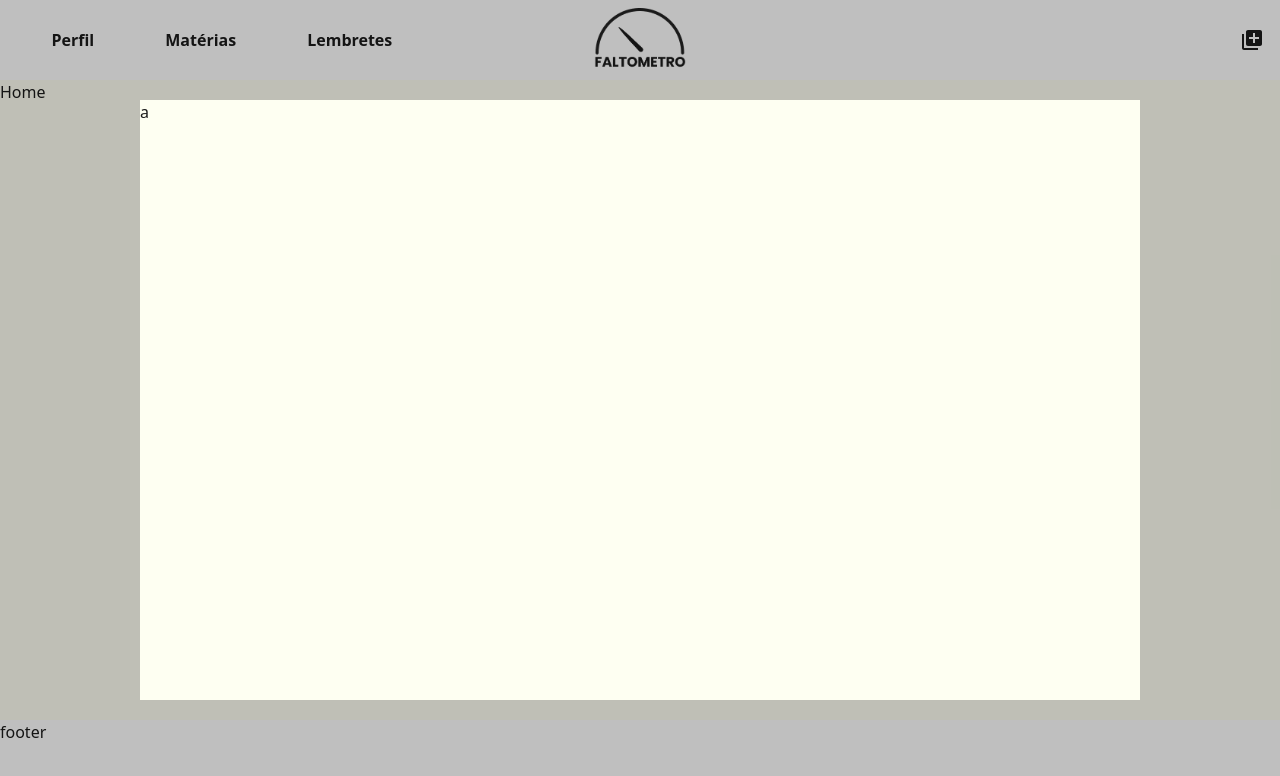
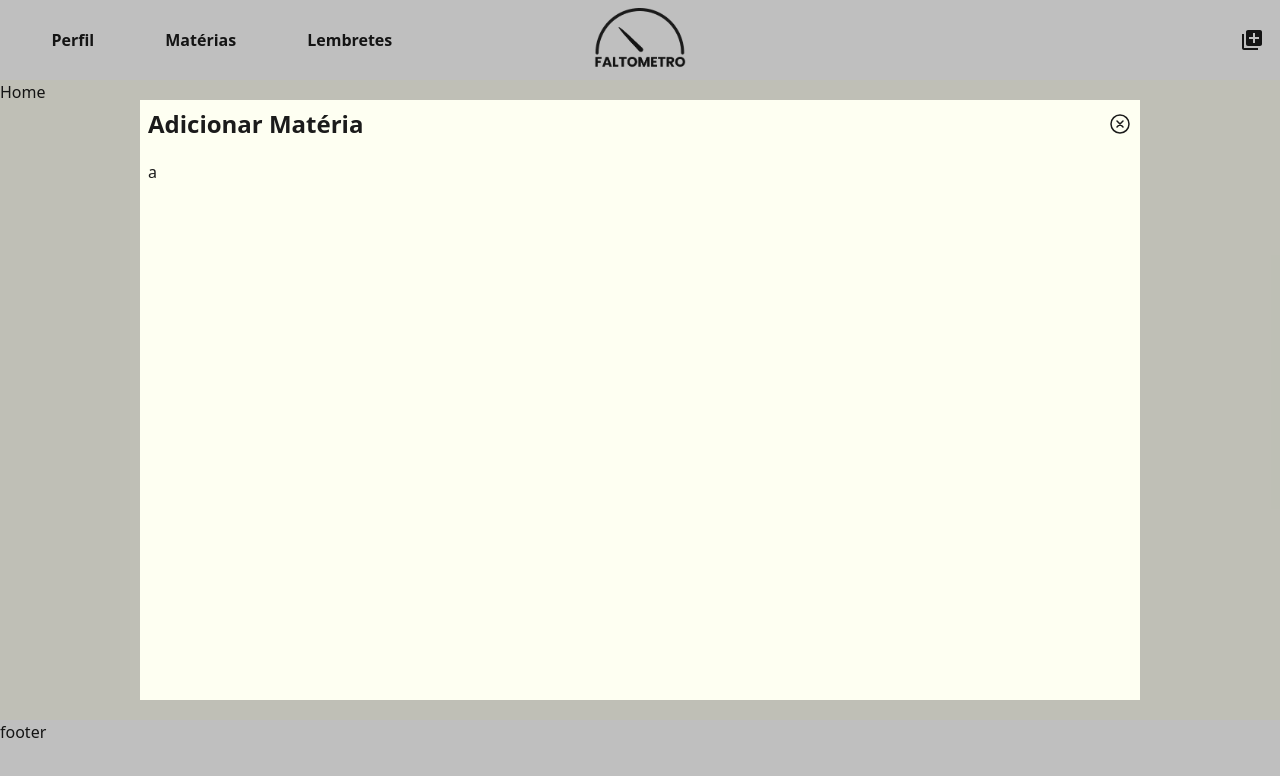
Before and after one commit to Leckller/faltometro, a React (Vite) app: page /Home in a window 1280 px wide. Both pictures are taken after a click on the button 1058 px from the left and 40 px from the top of the page. Shown: the top 776 px of the page. Built offline with nearby package versions, Linux system fonts and the light colour scheme.

Commit message:
feat: mais comentários de código, adicionei um "header" no popup

```diff
--- a/src/components/Layout/Header.tsx
+++ b/src/components/Layout/Header.tsx
@@ -35,7 +35,7 @@ function Header() {
         className="h-full w-[33%] flex flex-row items-center justify-end"
         onClick={ () => {
           dispatch(toggleVisible());
-          dispatch(setPopupType('create'));
+          dispatch(setPopupType({ type: 'create', name: 'Adicionar Matéria' }));
         } }
       >
         <MdLibraryAdd className="object-cover h-full w-6" />
--- a/src/components/PopUp/Create.tsx
+++ b/src/components/PopUp/Create.tsx
@@ -3,7 +3,7 @@ import Popup from './Popup';
 function Create() {
   return (
     <Popup>
-      <section className="bg-[#FEFFF2] w-full h-full">
+      <section className="w-full h-full">
         a
       </section>
     </Popup>
--- a/src/components/PopUp/Popup.tsx
+++ b/src/components/PopUp/Popup.tsx
@@ -1,22 +1,41 @@
 import { ReactNode } from 'react';
-import { useAppDispatch } from '../../hooks/reduxHooks';
+import { IoCloseCircleOutline } from 'react-icons/io5';
+import { useAppDispatch, useAppSelector } from '../../hooks/reduxHooks';
 import { toggleVisible } from '../../redux/Reducers/Popup';
 
 // Componente de background para a popup
 // Para criar um popup basta criar um componente qualquer e encapsular dentro da tag <Popup> </Popup>
 function Popup({ children }: { children: ReactNode }) {
   const dispatch = useAppDispatch();
+  const { name, type } = useAppSelector((s) => s.Popup);
   return (
     // Pequena separação em sections para dar o evento de click fora do alerta, e assim fazendo com que o mesmo acabe fechando
     <section className="flex justify-center items-center w-screen h-screen absolute">
+
       <section
         className="absolute flex justify-center items-center
       w-screen h-screen bg-[rgba(0,0,0,0.25)]"
         onMouseDownCapture={ () => dispatch(toggleVisible()) }
       />
-      <section className="absolute w-[80%] h-[80%] max-w-[1000px] max-h-[600px]">
+
+      {/* Este é o html do popup */}
+      <section
+        className="bg-[#FEFFF2] absolute p-2 flex flex-col gap-5
+        w-[80%] h-[80%] max-w-[1000px] max-h-[600px]"
+      >
+        <section className="flex flex-row justify-between">
+          <h2 className="font-semibold text-2xl">{name}</h2>
+          <button
+            onClick={ () => dispatch(toggleVisible()) }
+            className="text-2xl"
+          >
+            <IoCloseCircleOutline />
+          </button>
+        </section>
+
         {children}
       </section>
+
     </section>
   );
 }
--- a/src/redux/Reducers/Popup.ts
+++ b/src/redux/Reducers/Popup.ts
@@ -3,12 +3,14 @@ import { Popups } from '../../types/Popup';
 
 interface PopupState {
   visible: boolean;
-  type: Popups
+  type: Popups;
+  name: string;
 }
 
 const initialState: PopupState = {
   visible: false,
   type: 'create',
+  name: 'Adicionar matéria',
 };
 
 export const PopupSlice = createSlice({
@@ -18,8 +20,9 @@ export const PopupSlice = createSlice({
     toggleVisible(state) {
       state.visible = !state.visible;
     },
-    setPopupType(state, action: PayloadAction<'create'>) {
-      state.type = action.payload;
+    setPopupType(state, action: PayloadAction<{ type: Popups, name: string }>) {
+      state.type = action.payload.type;
+      state.name = action.payload.name;
     },
   },
 });
```
Also changed, not shown: src/components/PopUp/index.ts (deleted).
